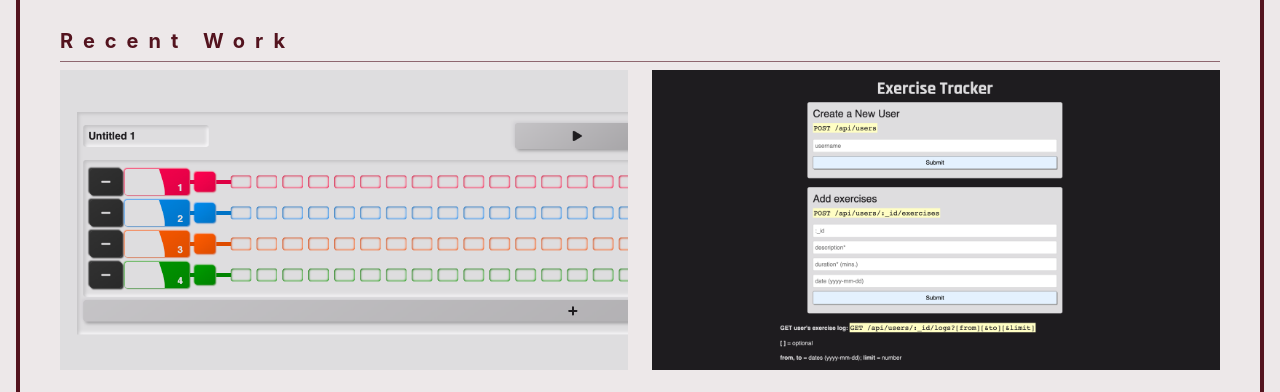
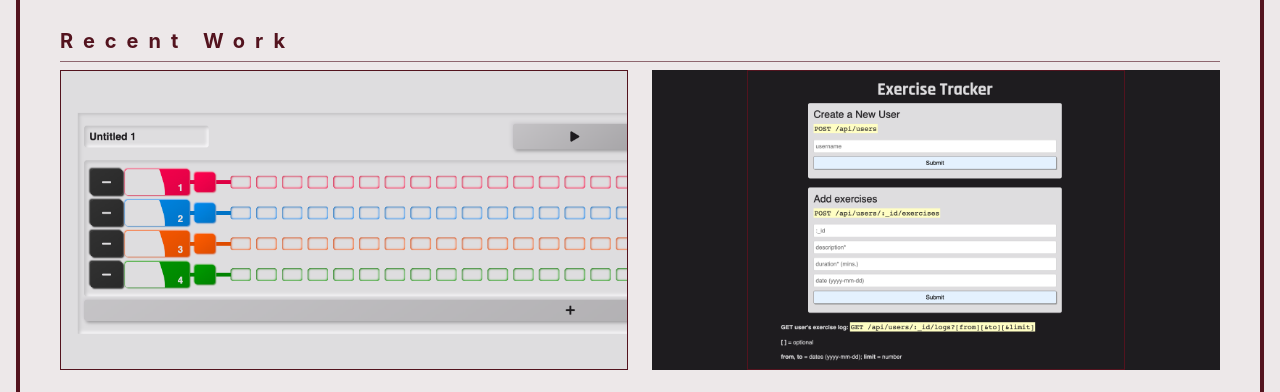
Before and after one commit to Soriphen/thomas-portfolio, a React (Create React App) app: page / in a window 1280 px wide. Both pictures are taken after a click on the link "Works". Shown: the part 147-539 px from the top of the page. Built offline with nearby package versions, Linux system fonts and the light colour scheme; grey boxes are pictures that could not be loaded.

Commit message:
Make images centered

```diff
--- a/src/components/Works.js
+++ b/src/components/Works.js
@@ -76,10 +76,11 @@ function WorksBox({ worksText, pic, siteLink, codeLink, work }) {
         position="relative"
         h={300}
         src={pic}
-        // border="1px"
+        border="1px"
         objectFit="cover"
+        objectPosition={work !== 'sequencer' ? 'center' : 'left'}
         // backgroundPosition="center"
-        align="left"
+        // align="left"
         transform={work === 'aircall' ? 'scale(1.1)' : undefined}
         top={work === 'aircall' ? -2 : undefined}
       />
```
